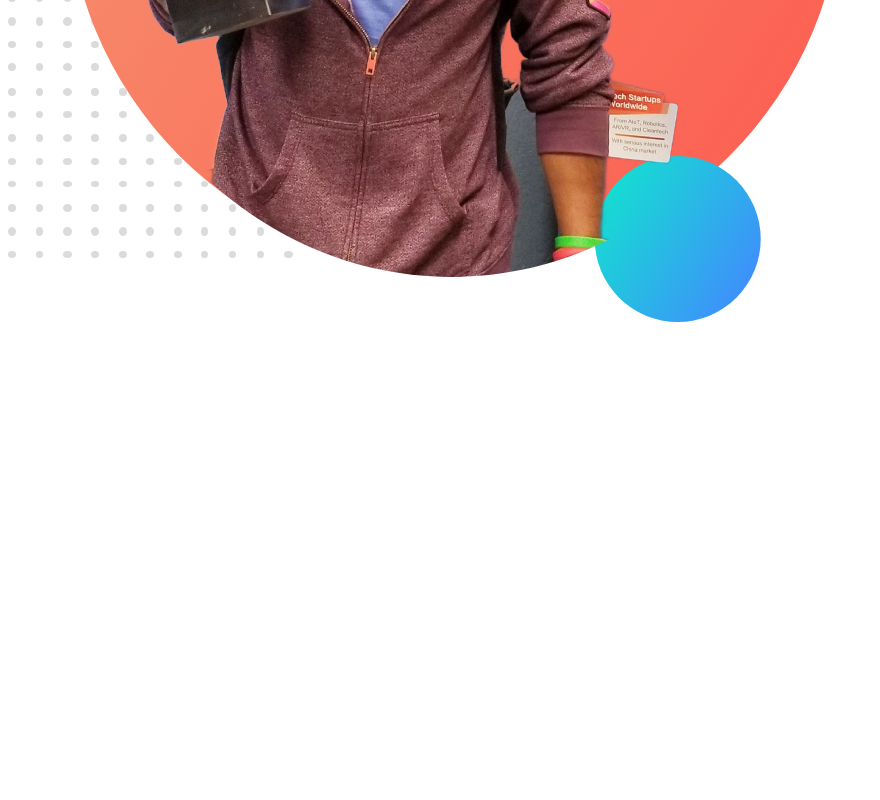
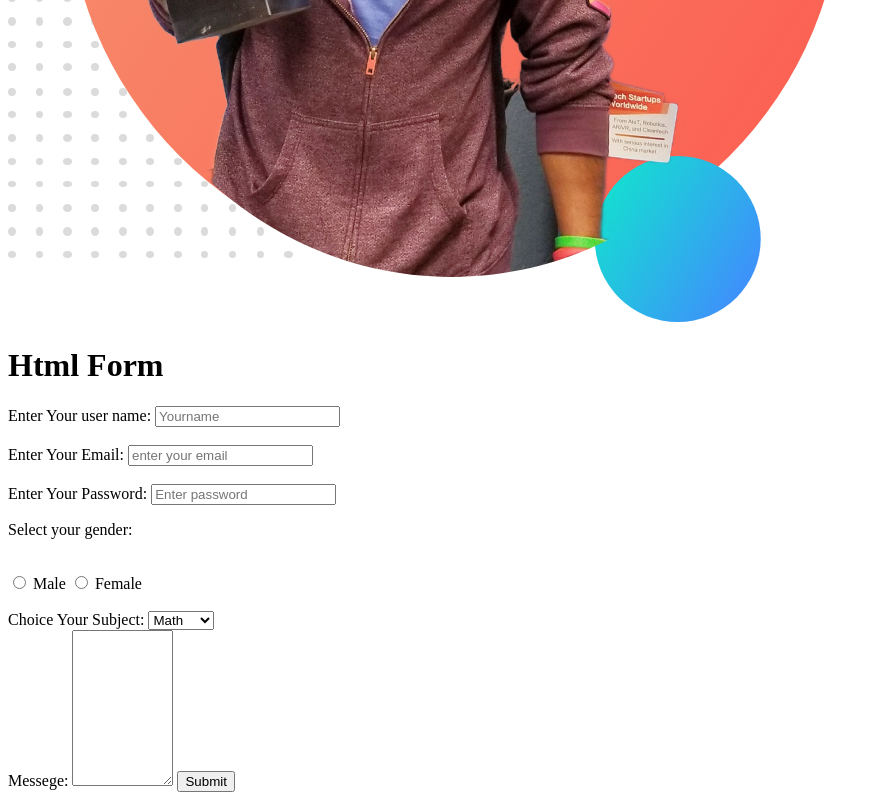
Before and after one commit to helal87/html-crash-course, a plain HTML site: page index.html in a window 1280 px wide. Shown: the part 1104-1904 px from the top of the page, without its empty margins (0-880 px from the left). Before the commit the page ends 1438 px from the top, so only its background shows below. Drawn offline with Linux system fonts and the light colour scheme.

Commit message:
HTML & CSS Crash Course Tutorial #3 - HTML Forms

```diff
--- a/index.html
+++ b/index.html
@@ -32,7 +32,55 @@
     <h1>hi I am <span><br>Helal</span></h1>
     <center>this is center</center><hr>
     <img src="Images/jhankar.png" alt="this is jhankar mahbub">
+    <!-- we learn -->
+   <!-- <p></p>
+    <br>
+    <em></em>
+    <stron></stron>
+    <bold></bold>
+    <div></div>
+    <h1></h6>
+    <img>
+    <a href="">
+    </a>
+    <u>
+        <li></li>
+    </u>
+    <i>
 
+    </i>-->
+    <!-- Form tag start -->
+    <h1>Html Form</h1>
+    <Form>
+        <label for="username">Enter Your user name:</label>
+        <input type="text" id="username"name="username" placeholder="Yourname" required><br><br>
+        <label for="email">Enter Your Email:   </label>
+        <input type="email"id="email"name="email"placeholder="enter your email"><br><br>
+        <label for="password">Enter Your Password:</label>
+        <input type="password" id="password"name="password"placeholder="Enter password"><br>
+        <p>Select your gender:</p> <br>
+        <input type="radio"id="Male"value="Male"name="gender">
+        <label for="Male">Male</label>
+        <input type="radio"id="Female"value="Female"name="gender">
+        <label for="Female">Female</label>
+        <br><br>
+
+        <label for="subject">Choice Your Subject:</label>
+        <select name="subject"id="subject">
+            <option>Math</option>
+            <option>English</option>
+            <option>ICT</option>
+        </select><br>
+        <label for="Messege">Messege:</label>
+        <textarea value="messse"id="Messege"cols="10"rows="10">
+
+        </textarea>
+
+        <input type="Submit" value="Submit">
+
+
+
+    </Form>
 
 </body>
 </html>
```
